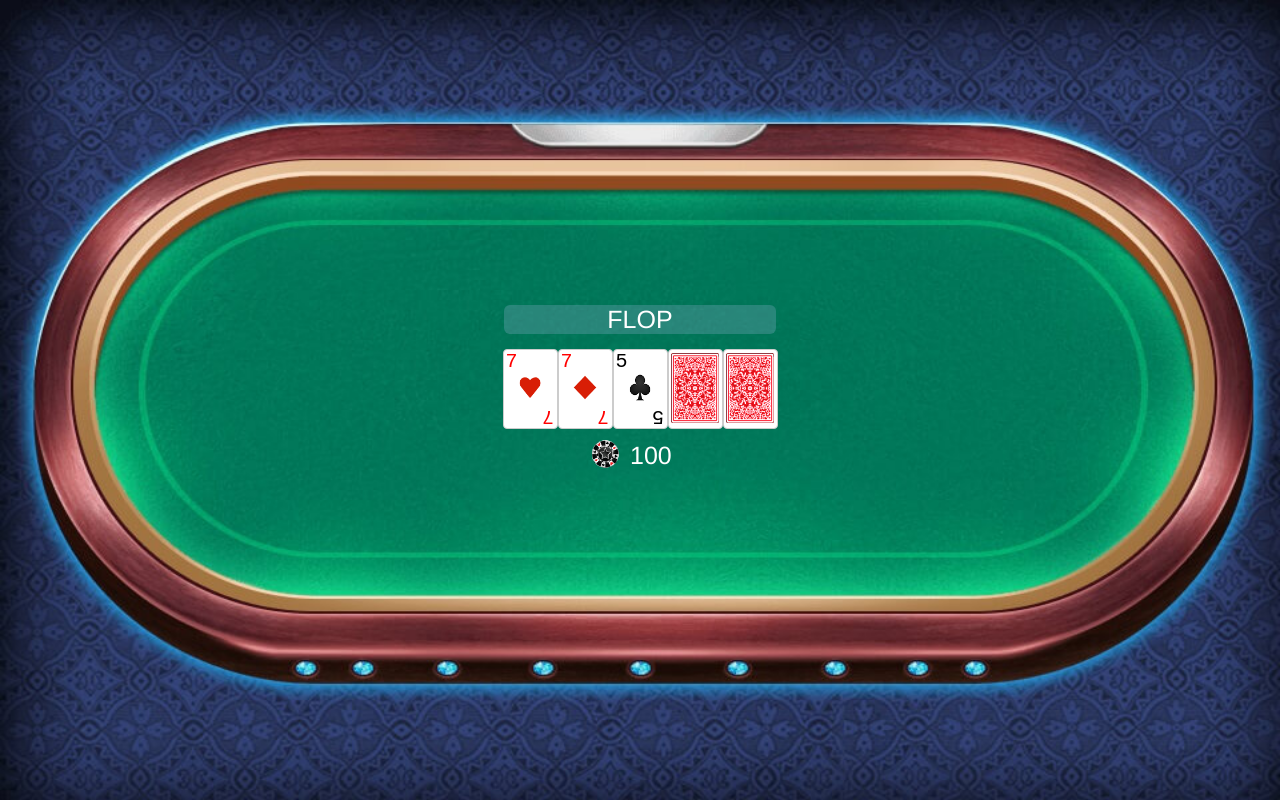
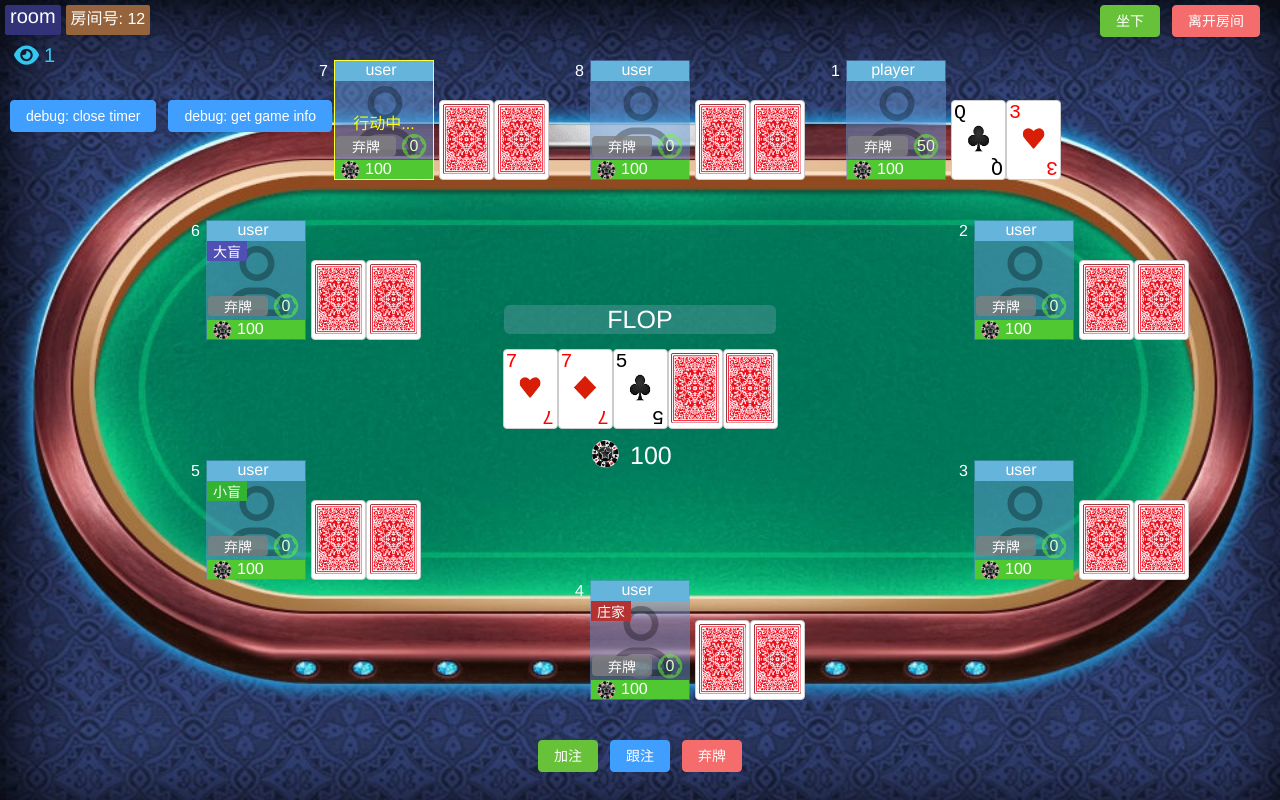
Before and after one commit to f31233456545/mini_game, a Vue app: page /1/1/content/12 in a window 1280 px wide. Built offline with nearby package versions, Linux system fonts and the light colour scheme; no server answers.

Commit message:
整合前端代码 feat: 实现轮询； debug: 组会上前后端对接时发现及没发现的各种bug

```diff
--- a/src/utils/request.js
+++ b/src/utils/request.js
@@ -2,7 +2,7 @@ import axios from 'axios'
 
 export function request(request_type, params) {
     return axios
-        .get('http://47.94.92.103:3005'+'/'+request_type, {params})
+        .get('http://47.94.92.103:3006'+'/'+request_type, {params})
         .then(response => {
             //console.log(response.data)
             return response.data
--- a/src/views/PlayRoom.vue
+++ b/src/views/PlayRoom.vue
@@ -1,45 +1,87 @@
 <template>
 <div class="play-room">
-  <div v-if="false" class="play-room-header">
+    <div class="play-room-header">
         <div class="room-info">
             <div class="room-name">
-                {{this.$store.state.room_name}}
+                {{gameInfo.room_name}}
             </div>
             <div class="room-id">
-                {{"房间号: "+this.$store.state.room_id}}
+                {{"房间号: "+this.$route.params.room_id}}
             </div>
             <div class="spectate">
                 <div class="spectate-icon">
                     <img :src="spectate"/>
                 </div>
                 <div class="spectate-num">
-                    {{this.$store.state.viewer_num}}
+                    {{gameInfo.view_cnt}}
                 </div>
             </div>
 
         </div>
         <div class="button-group1">
-            <el-button type="success" @click="sit({room_id:this.$store.state.room_id,user_name:this.$store.state.userName})">坐下</el-button>
-            <el-button type="warning" @click="stand({room_id:this.$store.state.room_id,user_name:this.$store.state.userName})">站起</el-button>
-            <el-button type="danger" @click="exit_room({room_id:this.$store.state.room_id,user_name:this.$store.state.userName})">离开房间</el-button>
+            <el-button
+                v-if="!seated"
+                type="success"
+                @click="sit({
+                            room_id:this.$store.state.inRoomId,
+                            user_name:this.$store.state.userName,
+                            chip_cnt:600,
+                        })"
+            >
+                坐下
+            </el-button>
+            <el-button
+                v-if="seated"
+                type="warning"
+                @click="stand({
+                        room_id:this.$store.state.inRoomId,
+                        user_name:this.$store.state.userName
+                    })"
+            >
+                站起
+            </el-button>
+            <el-button
+                type="danger"
+                @click="exit_room({
+                        room_id:this.$store.state.inRoomId,
+                        user_name:this.$store.state.userName
+                    })"
+            >
+                离开房间
+            </el-button>
         </div>
     </div>
 
-    <GameBoard/>
+    <GameBoard v-if="playing"/>
 
+    <Player
+        v-for="i in [1,2,3,4,5,6,7,8]"
+        :pos="i"
+    />
 
     <div class="play-room-footer">
-      <div v-if="!playing && this.$store.state.gameInfo.user_infos[0].seat_id==this.$store.state.gameInfo.pod_info.bookmarker_id" class="waiting">
+        <div v-if="!playing && isBookmarker" class="waiting">
             <el-button type="danger" @click="start">开始游戏</el-button>
         </div>
         <div v-if="playing" class="playing">
-        <div v-if="!acting && this.$store.state.gameInfo.user_infos[0].seat_id==this.$store.state.gameInfo.pod_info.curr_id" class="button-group2">
-            <el-input-number v-model="num" @change="handleChange" :step="1" step-strictly :min=this.$store.state.gameInfo.last_action.raise_num+1 :max=this.$store.state.gameInfo.user_infos[0].stack_cnt></el-input-number>
+            <div v-if="acting" class="button-group2">
+                <!-- <el-input-number
+                    v-model="num" @change="handleChange"
+                    :step="1" step-strictly
+                    :min="this.$store.state.gameInfo.last_action.raise_num+1"
+                    :max="this.$store.state.gameInfo.user_infos[0].stack_cnt"
+                ></el-input-number> -->
                 <el-button type="success" @click="bet">加注</el-button>
                 <el-button type="primary" @click="call">跟注</el-button>
                 <el-button type="danger" @click="fold">弃牌</el-button>
             </div>
         </div>
+    </div>
+
+    <!-- 调试用 -->
+    <div class="debug">
+        <el-button type="primary" @click="debug1">debug: close timer</el-button>
+        <el-button type="primary" @click="debug2">debug: get game info</el-button>
     </div>
 
 </div>
@@ -51,8 +93,10 @@ import table0 from "../assets/table.jpg"
 import spectate from "../assets/icons/eye.svg"
 import Player from '../components/Player.vue'
 import GameBoard from '../components/GameBoard.vue'
-import { request } from "../utils/request.js";
-
+import store from "../store/index.js"
+import router from "../router/index.js"
+import { request } from "../utils/request.js"
+import { createActionPopup } from '../utils/popup.js'
 
 export default {
     name: 'PlayRoom',
@@ -64,14 +108,46 @@ export default {
         return{
             table0: table0,
             spectate: spectate,
-            playing: false,
-            acting: false,
-            num: this.$store.state.gameInfo.last_action.raise_num + 1
+
+            timeInter: null, // 定时器，mount时设定
         };
     },
     computed:{
         gameInfo(){
-            return this.$store.state.games.find(gameInfo => gameInfo.id === parseInt(this.$route.params.id))
+            return this.$store.state.gameInfo
+        },
+        lastAction(){
+            return this.gameInfo.last_action
+        },
+        userInfos(){
+            return this.gameInfo.user_infos
+        },
+        term(){
+            switch(this.gameInfo.pod_info.term){
+            case 0:
+                return "PREFLOP"
+            case 1:
+                return "FLOP"
+            case 2:
+                return "TURN"
+            case 3:
+                return "RIVER"
+            }
+        },
+        playing(){
+            return this.gameInfo.pod_info.playing
+        },
+        acting(){
+            return this.gameInfo.your_id == this.gameInfo.curr_id
+        },
+        isBookmarker(){
+            return this.gameInfo.your_id == this.gameInfo.pod_info.bookmarker_id
+        },
+        seated(){
+            return this.$store.state.sitDown
+        },
+        defaultRaiseNum(){
+            return this.lastAction.raise_num+1
         }
     },
     props: {
@@ -86,47 +162,46 @@ export default {
             offset: 100
             });
         },
-
         handleChange(value) {
             console.log(value);
         },
-
         sit(sit_data) {
             const self = this;
             request("sit", sit_data)
                 .then(function (res) {
                     switch (res.succeed) {
                     case true:
-            self.$message.success('已坐下！');
-            store.commit("sit");
+                        self.$message.success('已坐下！')
+                        self.$store.commit("sit")
+                        break
                     case false:
-            console("sit err!");
-            self.$message.error('发生错误！');
+                        console.log("sit err!")
+                        self.$message.error('发生错误！')
                     }
                 })
                 .catch((err) => {
                     console.log(err);
-        });
-
+                })
         },
         stand(stand_data) {
             const self = this;
             request("stand", stand_data)
                 .then(function (res) {
-          console.log(res.data);
+                    console.log(res.data)
                     switch (res.succeed) {
                     case true:
-            self.$message.success('已站起！');
-            store.commit("stand");
+                        self.$message.success('已站起！')
+                        self.$store.commit("stand")
+                        break
                     case false:
-            self.$message.error('发生错误！');
-            console(succeed.message);
+                        self.$message.error('发生错误！')
+                        console.log(res.message)
+                        break
                     }
                 })
                 .catch((err) => {
-          console.log(err);
-        });
-
+                    console.log(err)
+                })
         },
         exit_room(exit_data) {
             const self = this;
@@ -134,29 +209,23 @@ export default {
                 .then(function (res) {
                     switch (res.succeed) {
                     case true:
-            store.commit("stand");
-            self.$router.go(-1);
-            self.$message.success('已退出房间！');
-            store.commit("exitroom");
-            router.back();
+                        store.commit("stand")
+                        self.$store.commit("exitRoom")
+                        router.back()
+                        self.$message.success('已退出房间！')
+                        break
                     case false:
-            self.$message.error('发生错误！');
-              console(succeed.message);
+                        self.$message.error('发生错误！')
+                        console.log(res.message)
+                        break
                     }
                 })
                 .catch((err) => {
                     console.log(err);
                 });
         },
-
-
-
-
-
-
         start(){
             const self = this;
-    //  self.playing = true;
             var start_data = {
                 room_id: self.room_id
             };
@@ -165,11 +234,13 @@ export default {
                     console.log(res.data);
                     switch (res.succeed) {
                     case true:
-            self.$message.success('游戏开始！');
-            self.playing = true;
+                        self.$message.success('游戏开始！')
+                        self.playing = true
+                        break
                     case false:
-            self.$message.error('发生错误！');
-            console(succeed.message);
+                        self.$message.error('发生错误！')
+                        console.log(res.message)
+                        break
                     }
                 })
                 .catch((err) => {
@@ -177,23 +248,25 @@ export default {
                 });
         },
         bet(){
-      const self = this;
-      self.acting = true;
+            const self = this
+            self.acting = true
             var bet_data = {
                 user_name: self.$store.state.gameInfo.user_infos[0].user_name,
                 action_type: 2,
                 raise_num: self.num,
                 room_id: self.room_id,
-      };
+            }
             request("action",bet_data)
                 .then(function (res) {
                     console.log(res.data);
                     switch (res.succeed) {
                     case true:
-            self.$message.success('已下注！');
+                        self.$message.success('已下注！')
+                        break
                     case false:
-            self.$message.error('发生错误！');
-            console(succeed.message);
+                        self.$message.error('发生错误！')
+                        console.log(res.message)
+                        break
                     }
                 })
                 .catch((err) => {
@@ -208,16 +281,18 @@ export default {
                 action_type: 1,
                 raise_num: self.$store.state.gameInfo.last_action.raise_num,
                 room_id: self.room_id,
-      };
+            }
             request("action",call_data)
                 .then(function (res) {
-          console.log(res.data);
+                    console.log(res.data)
                     switch (res.succeed) {
                     case true:
-            self.$message.success('已跟注！');
+                        self.$message.success('已跟注！')
+                        break
                     case false:
-            self.$message.error('发生错误！');
-            console(succeed.message);
+                        self.$message.error('发生错误！')
+                        console.log(res.message)
+                        break
                     }
                 })
                 .catch((err) => {
@@ -232,47 +307,122 @@ export default {
                 action_type: 0,
                 raise_num: self.$store.state.gameInfo.user_infos[0].chip_cnt,
                 room_id: self.room_id,
-      };
+            }
             request("action",fold_data)
                 .then(function (res) {
                     console.log(res.data);
                     switch (res.succeed) {
                     case true:
-            self.$message.success('已下注！');
+                        self.$message.success('已下注！')
+                        break
                     case false:
-            self.$message.error('发生错误！');
-            console(succeed.message);
+                        self.$message.error('发生错误！')
+                        console.log(res.message)
+                        break
                     }
                 })
                 .catch((err) => {
-          console.log(err);
+                    console.log(err)
                 });
         },
-
-    request_gameinfo()
-    {
+        request_gameinfo(){
             const self = this;
             var request_data = {
-        room_id:  self.$store.state.room_id,
+                room_id:  self.$store.state.inRoomId,
                 user_name: self.$store.state.userName,
             };
             request("request_game_info", request_data)
                 .then(data => {
-                    this.$store.commit('updataGameinfo', data)
+                    self.$store.commit('updataGameinfo', data)
                     console.log(data)
                 })
                 .catch((err) => {
-          console.log(err);
-        });
-
+                    console.log(err)
+                })
+        },
+        // debug 改变游戏信息
+        debug1(){
+            //this.$store.commit('changeInfo')
+            clearInterval(this.timeInter)
+            this.timeInter = null
+        },
+        debug2(){
+            this.request_gameinfo()
+        }
+    },
+    watch: {
+        lastAction(newLastAction,oldLastAction){
+            if(oldLastAction == null){
+                return
+            }
+            if(newLastAction.user_id == oldLastAction.user_id && newLastAction.action_type == oldLastAction.action_type){
+                return
+            }
+            const self = this
+            let user_id = newLastAction.user_id
+            let user_name = ""
+            let chip_cnt = -1
+            let action_type = newLastAction.action_type
+            let raise_num = newLastAction.raise_num
+            let user = self.userInfos.find(user => user.seat_id===user_id)
+            if(user){
+                user_name = user.user_name
+                chip_cnt = user.chip_cnt
+            }
+            let title = ""
+            let action = ""
+            switch(action_type){
+            case 0: // 弃牌
+                title = user_id + " " + user_name
+                action = "弃牌"
+                break;
+            case 1: // 过牌
+                title = user_id + " " + user_name
+                action = "过牌"
+                break;
+            case 2: // 跟注
+                title = user_id + " " + user_name
+                action = "跟注到" + chip_cnt
+                break;
+            case 3: // 加注
+                title = user_id + " " + user_name
+                action = "加注到" + chip_cnt
+                break;
+            case 4: // 新回合
+                title = "<< " + self.term + " >>"
+                action = ""
+                break;
+            case 5: // 结束
+                title = "游戏结束！"
+                action = ""
+                break;
+            }
+            createActionPopup(
+                title,
+                action
+            )
         }
     },
     mounted() {
         //this.$store.commit('enterRoom')
+        document.body.style.overflow = "hidden"
+        //this.request_gameinfo()
+        this.timeInter = setInterval(() => {
+            this.request_gameinfo()
+        }, 1000);
     },
     unmounted() {
-      this.$store.commit('exitRoom')
+        document.body.style.overflow = "auto"
+        clearInterval(this.timeInter)
+        this.timeInter = null
+        if(this.$store.state.inRoomId!=0){
+            this.exit_room({
+                        room_id:this.$store.state.inRoomId,
+                        user_name:this.$store.state.userName
+                    })
+        }
     },
+
 }
 </script>
 
@@ -362,5 +512,10 @@ export default {
 
 }
 
-
+/* debug */
+.debug{
+    position: absolute;
+    top: 100px;
+    left: 10px;
+}
 </style>
```
Also changed, not shown: src/components/JoinRoom.vue (+7 -7 lines), src/store/index.js (+5 -2 lines), src/views/LoginSignup.vue (+4 -4 lines), src/views/UserInfo.vue (+3 -5 lines). Lines whose indentation alone changed are shown as unchanged.
